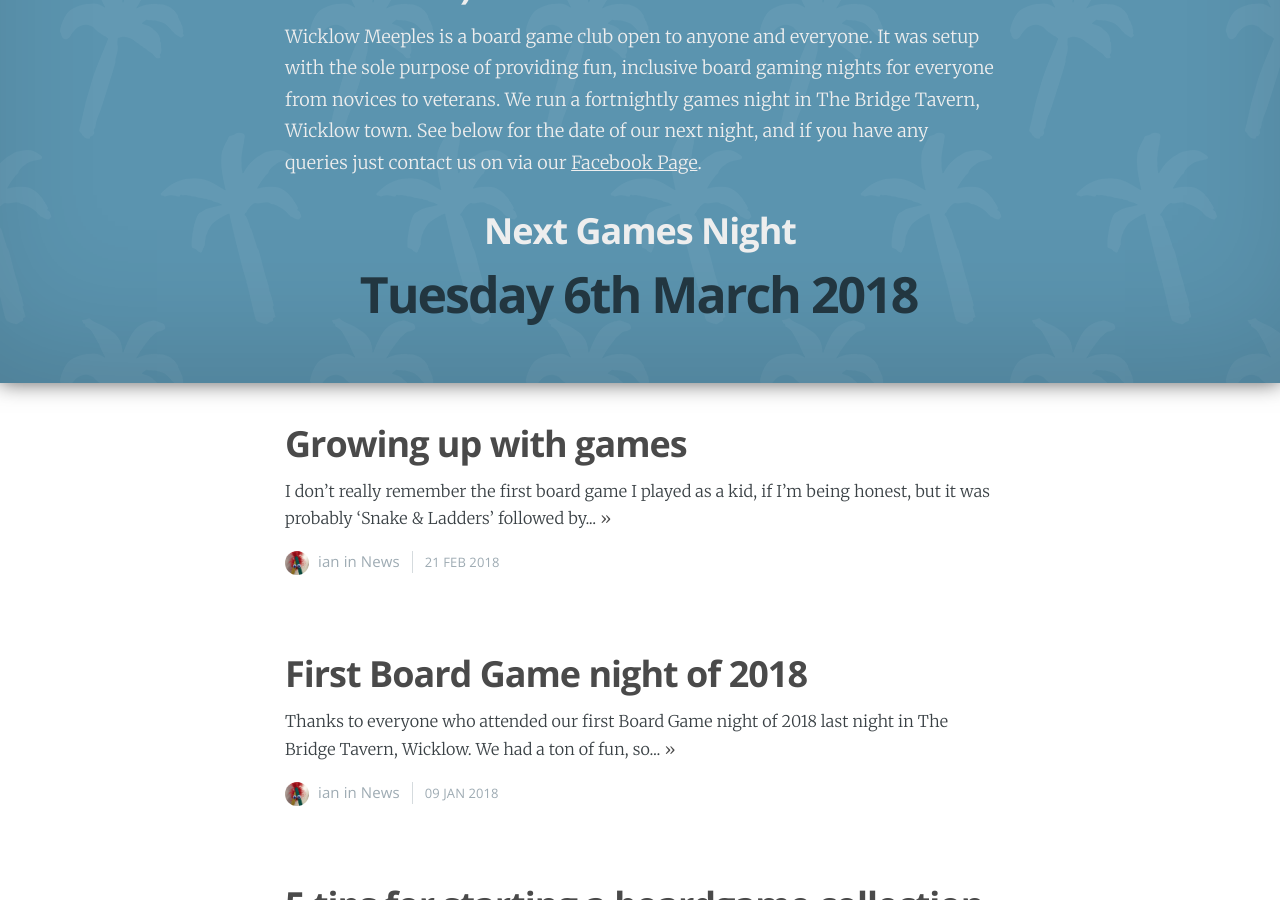
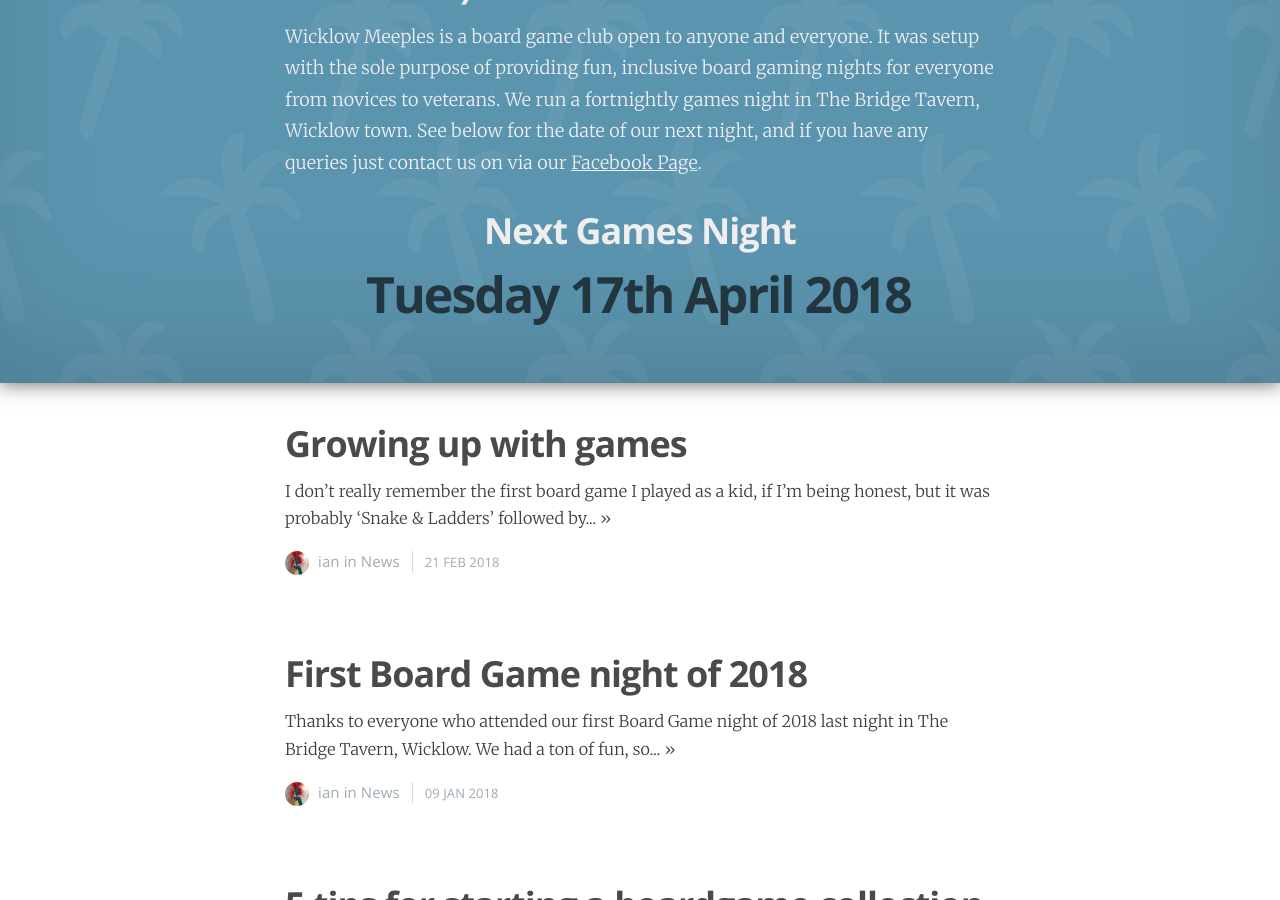
Before and after one commit to owenmcg/owenmcg.github.io, a Jekyll site: the page built from index.html, in a window 1280 px wide and 900 px high, scrolled down 1002 px. Built offline with Jekyll 4.4.1, drawn with Linux system fonts in a browser that asks for light colours; nearby versions of some CDN libraries; the list of posts is cut into pages by our own code.

Commit message:
Next Games Night
Updated date

```diff
--- a/index.html
+++ b/index.html
@@ -37,7 +37,7 @@
         <p class="post-excerpt">Wicklow Meeples is a board game club open to anyone and everyone. It was setup with the sole purpose of providing fun, inclusive board gaming nights for everyone from novices to veterans. We run a fortnightly games night in The Bridge Tavern, Wicklow town. See below for the date of our next night, and if you have any queries just contact us on via our <a href="https://www.facebook.com/wicklowmeeples/">Facebook Page</a>.
         </p>
         <h2 class="center">Next Games Night</h2>
-        <h1 class="center">Tuesday 6th March 2018</h1>
+        <h1 class="center">Tuesday 17th April 2018</h1>
     </div>
 </div>
 <main id="content" class="content" role="main">
```
